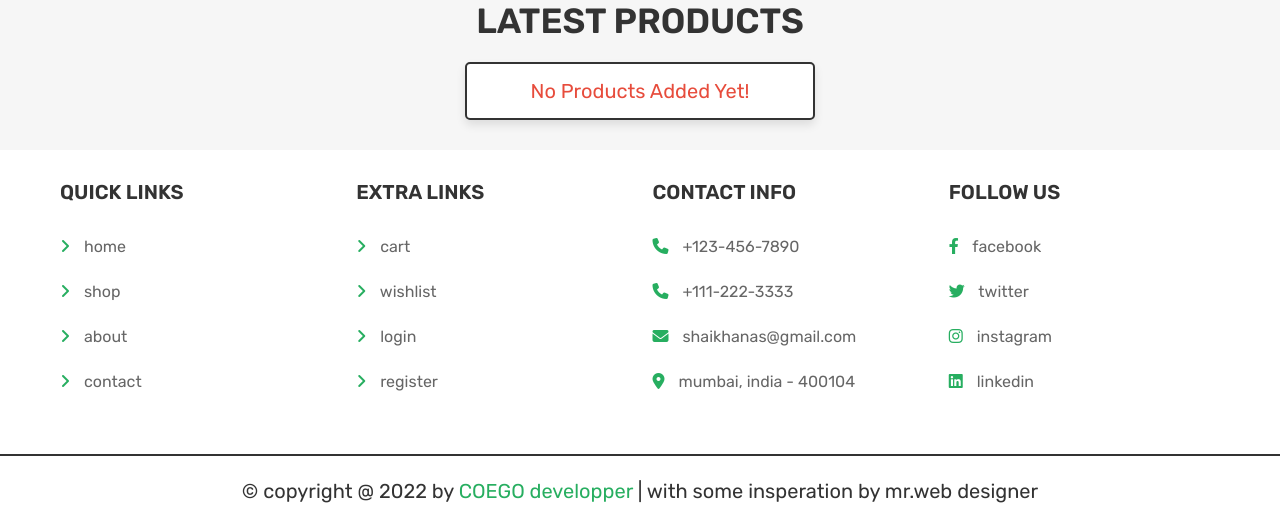
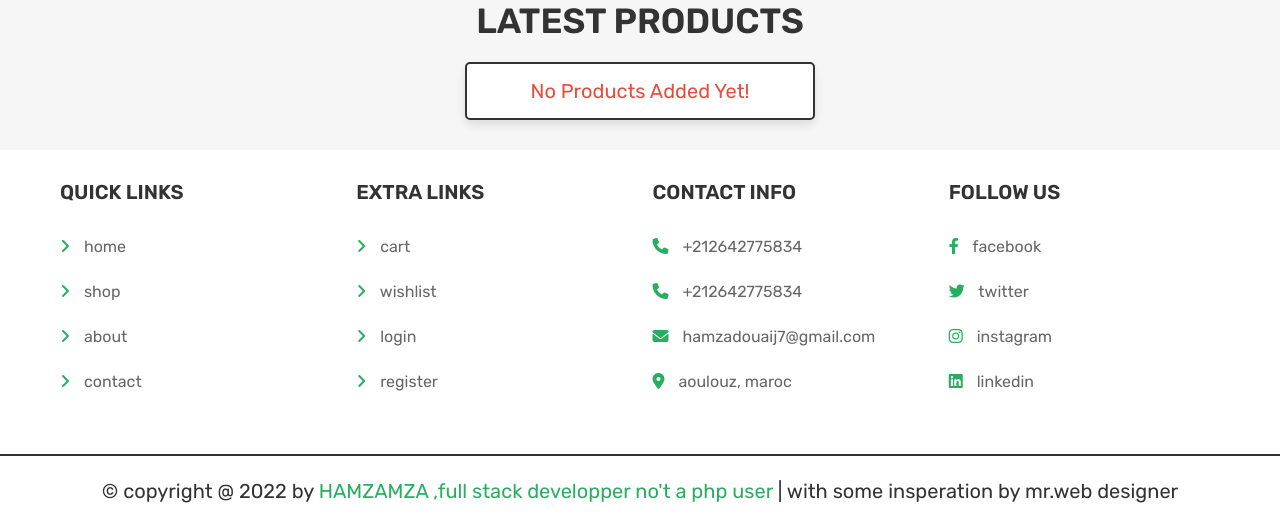
Before and after one commit to hamzamza/coegoshopapp, a PHP site: page /index.php in a window 1280 px wide. Shown: the part 1129-1660 px from the top of the page. Run offline with PHP 8.4, Linux system fonts and the light colour scheme; the visitor is signed in with stand-in values (Sample User, id 1); data that the repository does not hold is empty; some libraries are stand-ins or nearby versions.

Commit message:
Update footer.php

```diff
--- a/footer.php
+++ b/footer.php
@@ -20,10 +20,10 @@
 
       <div class="box">
          <h3>contact info</h3>
-         <p> <i class="fas fa-phone"></i> +123-456-7890 </p>
-         <p> <i class="fas fa-phone"></i> +111-222-3333 </p>
-         <p> <i class="fas fa-envelope"></i> shaikhanas@gmail.com </p>
-         <p> <i class="fas fa-map-marker-alt"></i> mumbai, india - 400104 </p>
+         <p> <i class="fas fa-phone"></i> +212642775834 </p>
+         <p> <i class="fas fa-phone"></i> +212642775834 </p>
+         <p> <i class="fas fa-envelope"></i> hamzadouaij7@gmail.com </p>
+         <p> <i class="fas fa-map-marker-alt"></i> aoulouz, maroc </p>
       </div>
 
       <div class="box">
@@ -36,6 +36,6 @@
 
    </section>
 
-   <p class="credit"> &copy; copyright @ <?= date('Y'); ?> by <span>COEGO developper</span> | with some  insperation by mr.web designer</p>
+   <p class="credit"> &copy; copyright @ <?= date('Y'); ?> by <span>HAMZAMZA ,full stack developper no't a  php user</span> | with some  insperation by mr.web designer</p>
 
 </footer>
```
